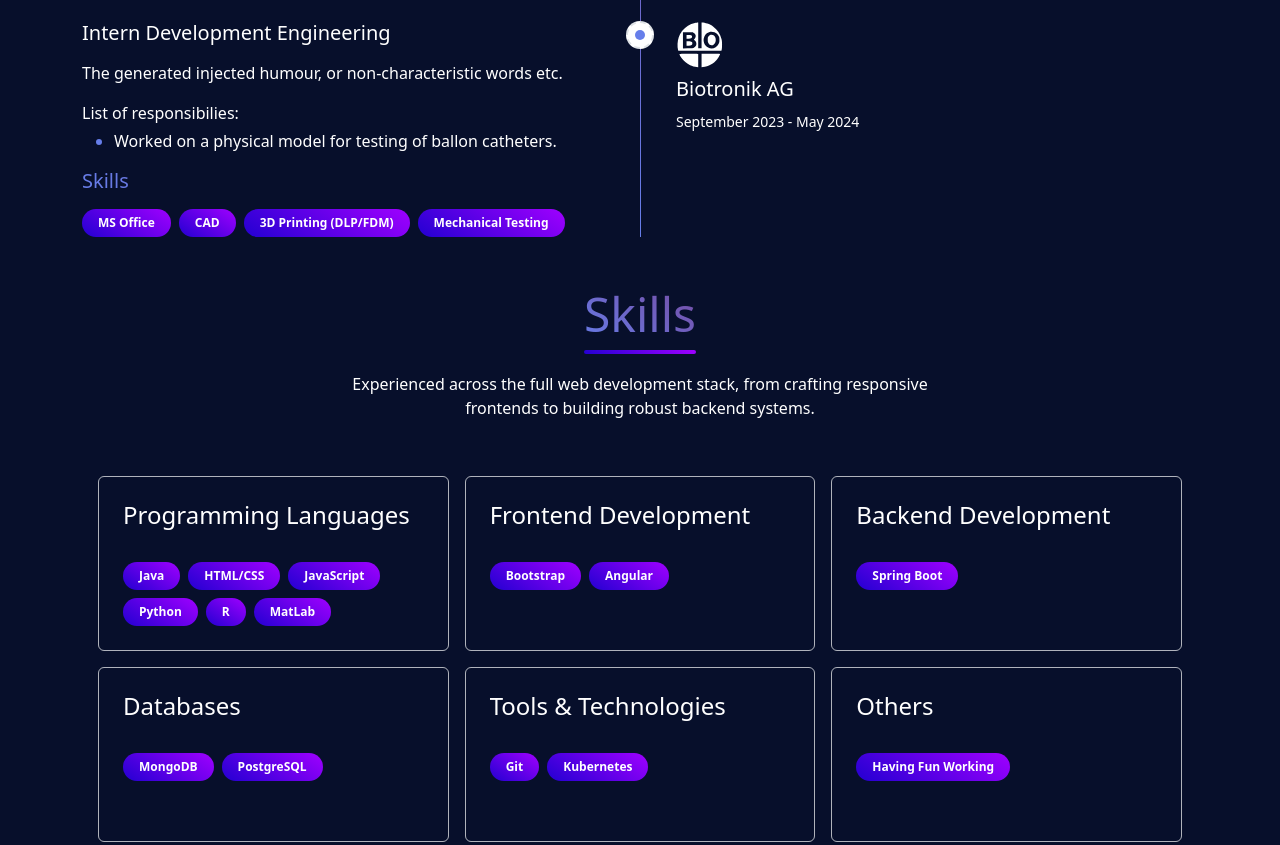
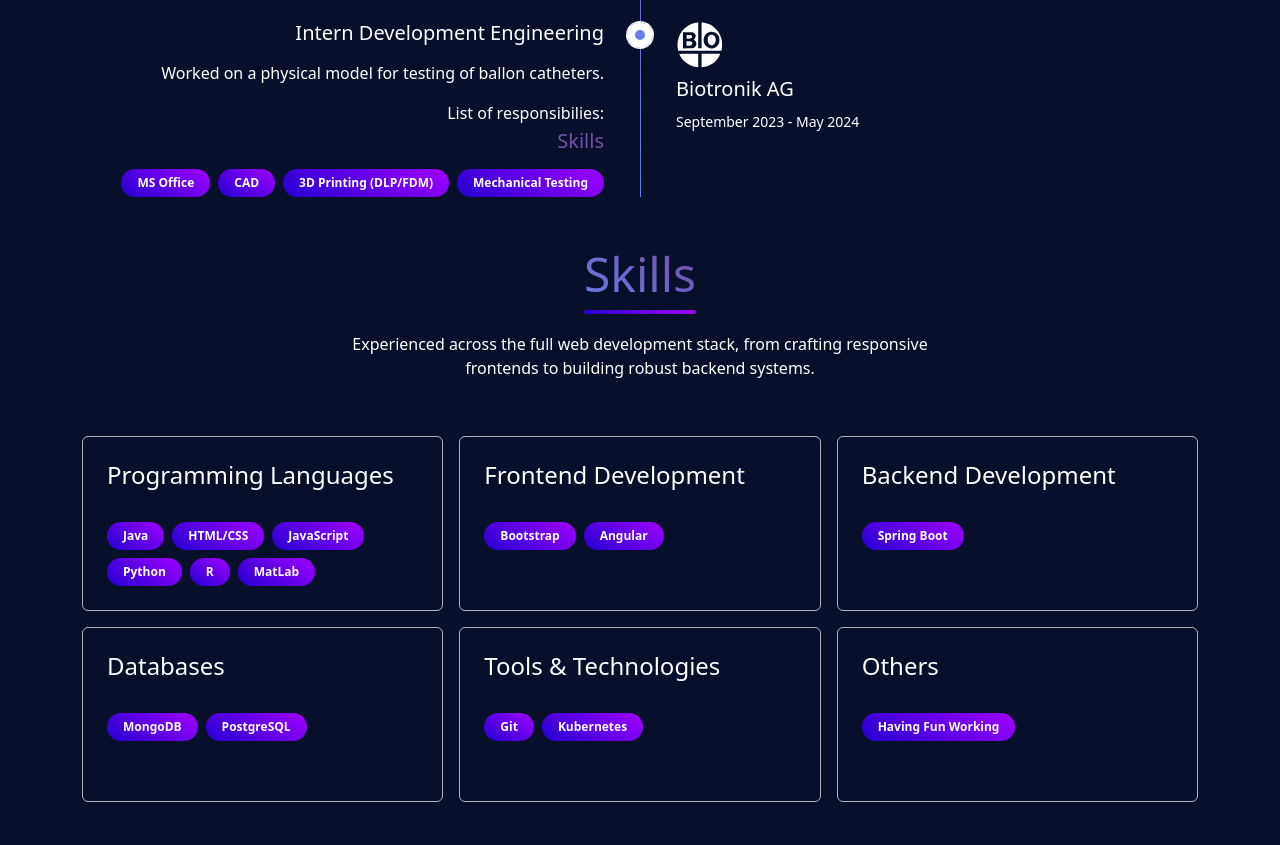
Before and after one commit to Yulomja/playing-with-web-dev, a plain HTML site: page Capstone Project 2/index.html in a window 1280 px wide. Shown: the part 840-1685 px from the top of the page. Drawn offline with nearby package versions, Linux system fonts and the light colour scheme.

Commit message:
spyscroll and margin inssue solved

```diff
--- a/Capstone Project 2/index.html
+++ b/Capstone Project 2/index.html
@@ -28,7 +28,7 @@
 
 
 
-<body data-bs-spy="scroll" data-bs-target=".navbar" data-bs-offset="0" tabindex="0">
+<body data-bs-spy="scroll" data-bs-target=".navbar" data-bs-offset="10" tabindex="0">
 
     <!-- Header -->
     <section>
@@ -233,17 +233,17 @@
                         <div class="timeline-item mt-5 pt-4">
                             <div class="row">
                                 <div class="col-lg-6 col-md-6 col-sm-6 order-sm-1 order-2 mt-4 mt-sm-0">
-                                    <div class="event event-description-left float-left text-start">
+                                    <div class="event event-description-left float-left text-end">
                                         <h5 class="title mb-1 text-capitalize">Intern Development Engineering</h5>
-                                        <p class="timeline-subtitle mt-3 mb-0 ">The generated injected humour,
-                                            or non-characteristic words etc.</p>
+                                        <p class="timeline-subtitle mt-3 mb-0 ">Worked on a physical model for testing
+                                            of ballon catheters.</p>
                                         <p class="timeline-subtitle mt-3 mb-1">List of responsibilies:</p>
-                                        <ul class="mb-3">
+                                        <!-- <ul class="mb-3">
                                             <li>Worked on a physical model for testing of ballon catheters.
                                             </li>
-                                        </ul>
+                                        </ul> -->
                                         <h5 class="gradient-text">Skills</h5>
-                                        <div class="mt-3 d-flex flex-row gap-2 flex-wrap">
+                                        <div class="mt-3 d-flex flex-row gap-2 flex-wrap justify-content-end">
                                             <span class="badge rounded-pill px-3 py-2 gradient-custom">MS Office</span>
                                             <span class="badge rounded-pill px-3 py-2 gradient-custom">CAD</span>
                                             <span class="badge rounded-pill px-3 py-2 gradient-custom">3D Printing
@@ -289,7 +289,7 @@
                     building
                     robust backend systems.</p>
             </div>
-            <div class="grid-container mx-3">
+            <div class="grid-container">
                 <div class="border border-light p-4 rounded border-shadow d-flex flex-column">
                     <div class="mb-3">
                         <h4>Programming Languages</h4>
```
Also changed, not shown: Capstone Project 2/index.js (+15 -0 lines).
